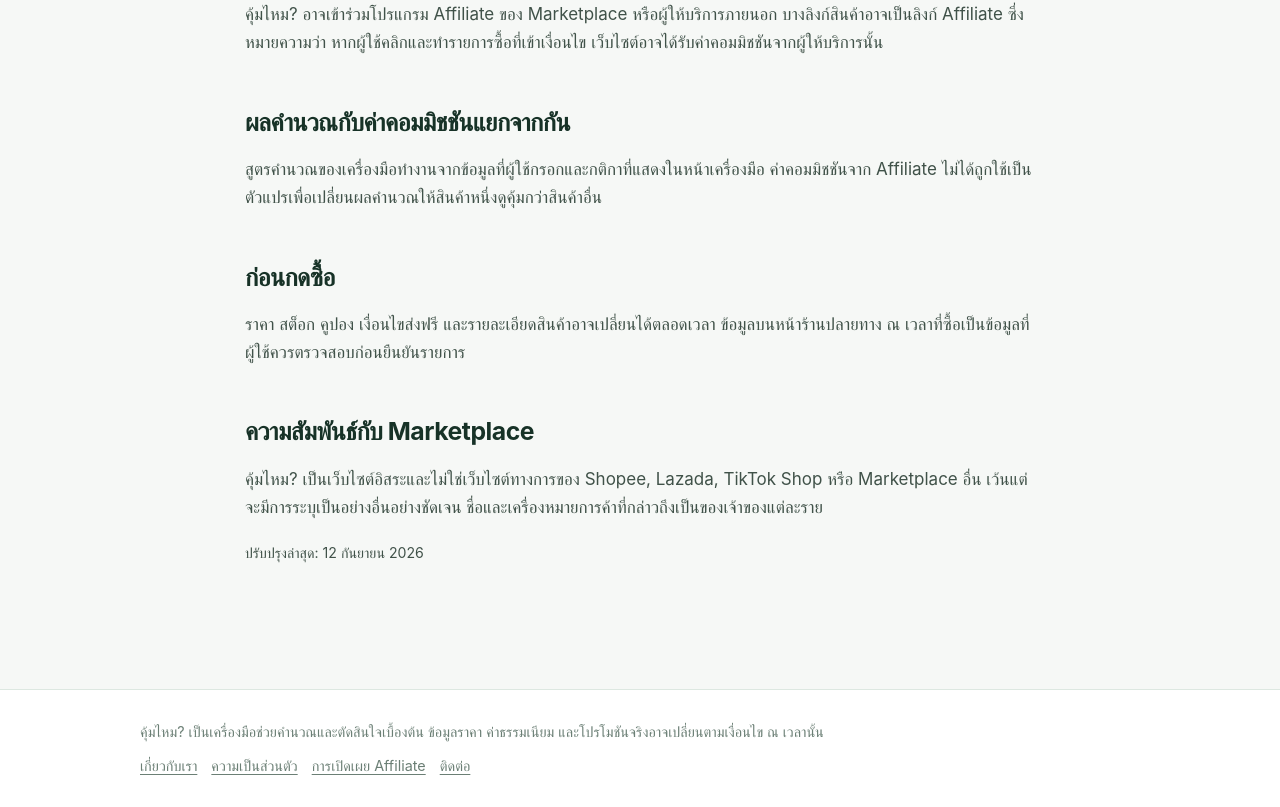
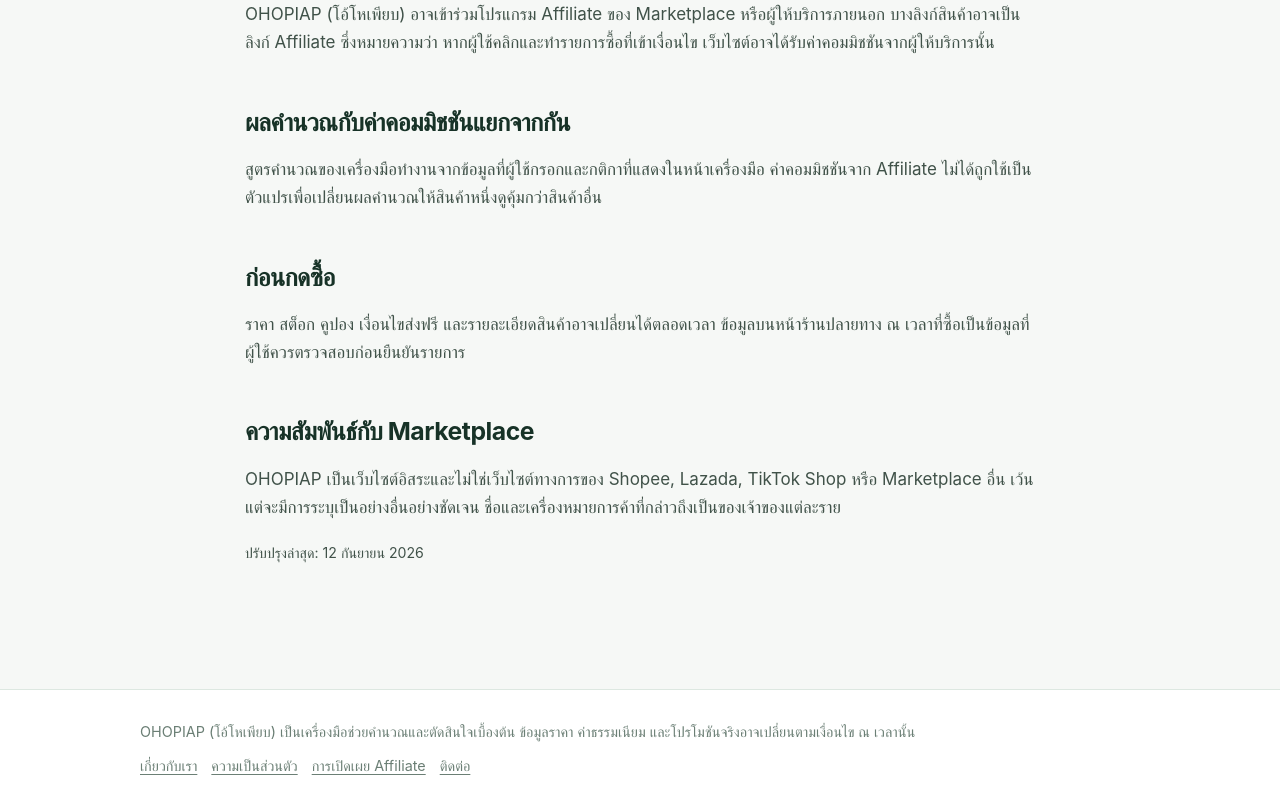
Before and after one commit to project-alis/koommai.web, a website: page public/affiliate-disclosure/index.html in a window 1280 px wide. Shown: the part 269-1076 px from the top of the page. Drawn offline with Linux system fonts and the light colour scheme.

Commit message:
feat: rebrand affiliate disclosure to OHOPIAP

```diff
--- a/public/affiliate-disclosure/index.html
+++ b/public/affiliate-disclosure/index.html
@@ -1,17 +1,17 @@
 <!doctype html>
 <html lang="th"><head><meta charset="utf-8"><meta name="viewport" content="width=device-width,initial-scale=1">
-<title>การเปิดเผย Affiliate | คุ้มไหม?</title>
-<meta name="description" content="คำชี้แจงเรื่องลิงก์ Affiliate ของคุ้มไหม? วิธีรับค่าคอมมิชชัน และหลักการแยกผลคำนวณออกจากลิงก์สินค้า">
+<title>การเปิดเผย Affiliate | OHOPIAP</title>
+<meta name="description" content="คำชี้แจงเรื่องลิงก์ Affiliate ของ OHOPIAP (โอ้โหเพียบ) วิธีรับค่าคอมมิชชัน และหลักการแยกผลคำนวณออกจากลิงก์สินค้า">
 <meta name="robots" content="index,follow"><link rel="stylesheet" href="/assets/style.css"><link rel="icon" href="/assets/favicon.svg"></head>
-<body><header><nav class="nav" aria-label="เมนูหลัก"><a class="brand" href="/">✓ คุ้มไหม?</a><div class="navlinks"><a href="/tools/promo-check/">ซื้อของ</a><a href="/tools/profit-online/">ขายของ</a><a href="/tools/unit-price/">เทียบราคา</a></div></nav></header>
+<body><header><nav class="nav" aria-label="เมนูหลัก"><a class="brand" href="/">✓ OHOPIAP</a><div class="navlinks"><a href="/tools/promo-check/">ซื้อของ</a><a href="/tools/profit-online/">ขายของ</a><a href="/tools/unit-price/">เทียบราคา</a></div></nav></header>
 <main class="wrap"><div class="breadcrumb"><a href="/">หน้าแรก</a> › การเปิดเผย Affiliate</div><section class="content">
 <h1>การเปิดเผย Affiliate</h1>
-<p>คุ้มไหม? อาจเข้าร่วมโปรแกรม Affiliate ของ Marketplace หรือผู้ให้บริการภายนอก บางลิงก์สินค้าอาจเป็นลิงก์ Affiliate ซึ่งหมายความว่า หากผู้ใช้คลิกและทำรายการซื้อที่เข้าเงื่อนไข เว็บไซต์อาจได้รับค่าคอมมิชชันจากผู้ให้บริการนั้น</p>
+<p>OHOPIAP (โอ้โหเพียบ) อาจเข้าร่วมโปรแกรม Affiliate ของ Marketplace หรือผู้ให้บริการภายนอก บางลิงก์สินค้าอาจเป็นลิงก์ Affiliate ซึ่งหมายความว่า หากผู้ใช้คลิกและทำรายการซื้อที่เข้าเงื่อนไข เว็บไซต์อาจได้รับค่าคอมมิชชันจากผู้ให้บริการนั้น</p>
 <h2>ผลคำนวณกับค่าคอมมิชชันแยกจากกัน</h2>
 <p>สูตรคำนวณของเครื่องมือทำงานจากข้อมูลที่ผู้ใช้กรอกและกติกาที่แสดงในหน้าเครื่องมือ ค่าคอมมิชชันจาก Affiliate ไม่ได้ถูกใช้เป็นตัวแปรเพื่อเปลี่ยนผลคำนวณให้สินค้าหนึ่งดูคุ้มกว่าสินค้าอื่น</p>
 <h2>ก่อนกดซื้อ</h2>
 <p>ราคา สต็อก คูปอง เงื่อนไขส่งฟรี และรายละเอียดสินค้าอาจเปลี่ยนได้ตลอดเวลา ข้อมูลบนหน้าร้านปลายทาง ณ เวลาที่ซื้อเป็นข้อมูลที่ผู้ใช้ควรตรวจสอบก่อนยืนยันรายการ</p>
 <h2>ความสัมพันธ์กับ Marketplace</h2>
-<p>คุ้มไหม? เป็นเว็บไซต์อิสระและไม่ใช่เว็บไซต์ทางการของ Shopee, Lazada, TikTok Shop หรือ Marketplace อื่น เว้นแต่จะมีการระบุเป็นอย่างอื่นอย่างชัดเจน ชื่อและเครื่องหมายการค้าที่กล่าวถึงเป็นของเจ้าของแต่ละราย</p>
+<p>OHOPIAP เป็นเว็บไซต์อิสระและไม่ใช่เว็บไซต์ทางการของ Shopee, Lazada, TikTok Shop หรือ Marketplace อื่น เว้นแต่จะมีการระบุเป็นอย่างอื่นอย่างชัดเจน ชื่อและเครื่องหมายการค้าที่กล่าวถึงเป็นของเจ้าของแต่ละราย</p>
 <p><small>ปรับปรุงล่าสุด: 12 กันยายน 2026</small></p>
-</section></main><footer><div class="footer"><div>คุ้มไหม? เป็นเครื่องมือช่วยคำนวณและตัดสินใจเบื้องต้น ข้อมูลราคา ค่าธรรมเนียม และโปรโมชันจริงอาจเปลี่ยนตามเงื่อนไข ณ เวลานั้น</div><div class="footer-links"><a href="/about/">เกี่ยวกับเรา</a><a href="/privacy/">ความเป็นส่วนตัว</a><a href="/affiliate-disclosure/">การเปิดเผย Affiliate</a><a href="/contact/">ติดต่อ</a></div></div></footer></body></html>
+</section></main><footer><div class="footer"><div>OHOPIAP (โอ้โหเพียบ) เป็นเครื่องมือช่วยคำนวณและตัดสินใจเบื้องต้น ข้อมูลราคา ค่าธรรมเนียม และโปรโมชันจริงอาจเปลี่ยนตามเงื่อนไข ณ เวลานั้น</div><div class="footer-links"><a href="/about/">เกี่ยวกับเรา</a><a href="/privacy/">ความเป็นส่วนตัว</a><a href="/affiliate-disclosure/">การเปิดเผย Affiliate</a><a href="/contact/">ติดต่อ</a></div></div></footer></body></html>
```
